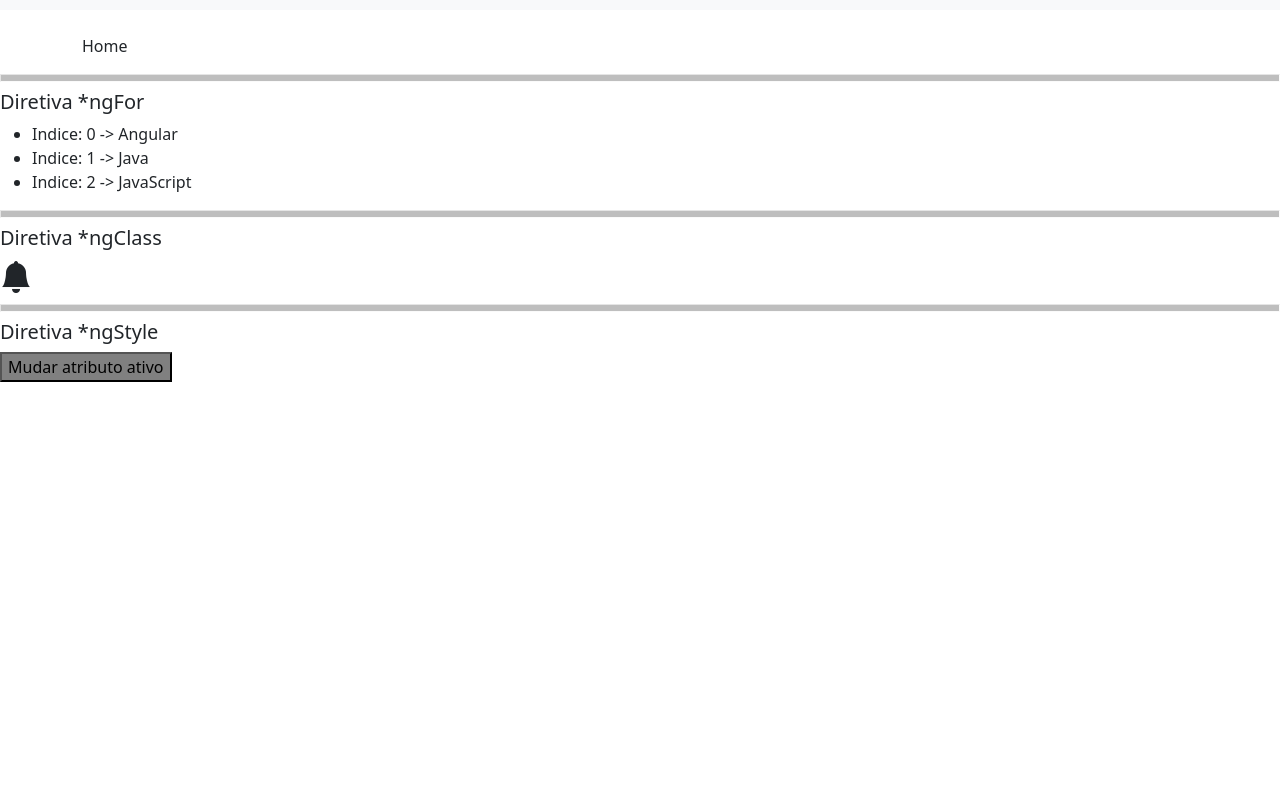
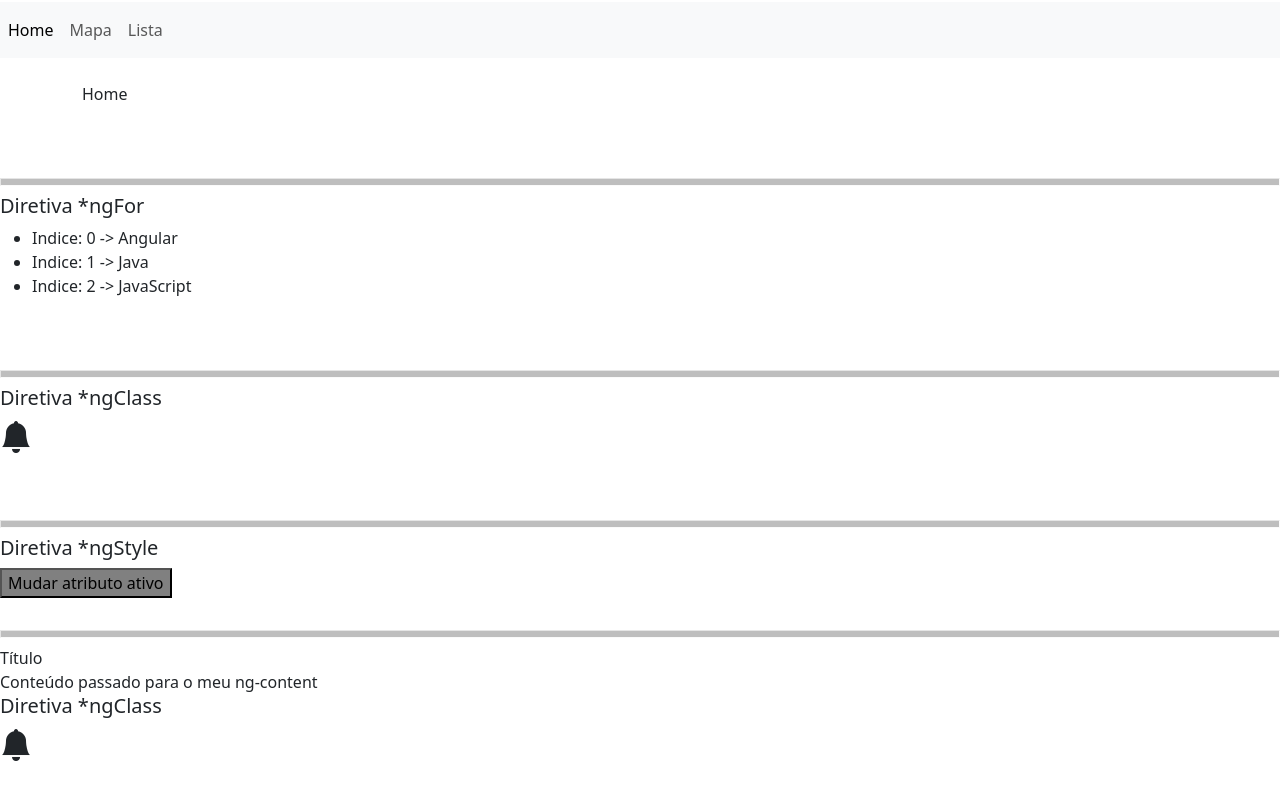
Before and after one commit to Daniel-Penelva/AprendendoAngular-parte3-tipos-diretivas, an Angular app: page / in a window 1280 px wide. Shown: the part 308-1108 px from the top of the page. Before the commit the page ends 800 px from the top, so only its background shows below. Built offline with nearby package versions, Linux system fonts and the light colour scheme.

Commit message:
Diretivas: ng-content - ex1

```diff
--- a/src/app/app.component.html
+++ b/src/app/app.component.html
@@ -1,17 +1,30 @@
 <app-diretiva-ngif></app-diretiva-ngif>
-
+<br><br>
 <hr size="10" width="100%">
 
+
 <app-diretiva-ngswitch></app-diretiva-ngswitch>
-
+<br><br>
 <hr size="10" width="100%">
 
+
 <app-diretiva-ngfor></app-diretiva-ngfor>
-
+<br><br>
 <hr size="10" width="100%">
 
+
 <app-diretiva-ng-class></app-diretiva-ng-class>
-
+<br><br>
 <hr size="10" width="100%">
 
+
 <app-diretiva-ngstyle></app-diretiva-ngstyle>
+<br><br>
+<hr size="10" width="100%">
+
+<!-- Tudo que estiver dentro do 'app-diretiva-ngcontext' vai ser renderizado a onde está as tags 'ng-content' -->
+<app-diretiva-ngcontent>
+    Conteúdo passado para o meu ng-content
+    <app-diretiva-ng-class></app-diretiva-ng-class>
+</app-diretiva-ngcontent>
+<br><br>
--- a/src/app/app.module.ts
+++ b/src/app/app.module.ts
@@ -8,6 +8,7 @@ import { DiretivaNgswitchComponent } from './diretiva-ngswitch/diretiva-ngswitch
 import { DiretivaNgforComponent } from './diretiva-ngfor/diretiva-ngfor.component';
 import { DiretivaNgClassComponent } from './diretiva-ng-class/diretiva-ng-class.component';
 import { DiretivaNgstyleComponent } from './diretiva-ngstyle/diretiva-ngstyle.component';
+import { DiretivaNgcontentComponent } from './diretiva-ngcontent/diretiva-ngcontent.component';
 
 
 
@@ -18,7 +19,8 @@ import { DiretivaNgstyleComponent } from './diretiva-ngstyle/diretiva-ngstyle.co
     DiretivaNgswitchComponent,
     DiretivaNgforComponent,
     DiretivaNgClassComponent,
-    DiretivaNgstyleComponent
+    DiretivaNgstyleComponent,
+    DiretivaNgcontentComponent
   ],
   imports: [
     BrowserModule,
--- /dev/null
+++ b/src/app/diretiva-ngcontent/diretiva-ngcontent.component.html
@@ -0,0 +1,6 @@
+<div class="panel panel-default">
+  <div class="panel-heading">Título</div>
+  <div class="panel-body">
+    <ng-content></ng-content>
+  </div>
+</div>
--- /dev/null
+++ b/src/app/diretiva-ngcontent/diretiva-ngcontent.component.ts
@@ -0,0 +1,15 @@
+import { Component, OnInit } from '@angular/core';
+
+@Component({
+  selector: 'app-diretiva-ngcontent',
+  templateUrl: './diretiva-ngcontent.component.html',
+  styleUrls: ['./diretiva-ngcontent.component.css']
+})
+export class DiretivaNgcontentComponent implements OnInit {
+
+  constructor() { }
+
+  ngOnInit(): void {
+  }
+
+}
```
Also changed, not shown: src/app/diretiva-ngcontent/diretiva-ngcontent.component.css (added), 1 other file (tests, documents, lock files or other folders).
